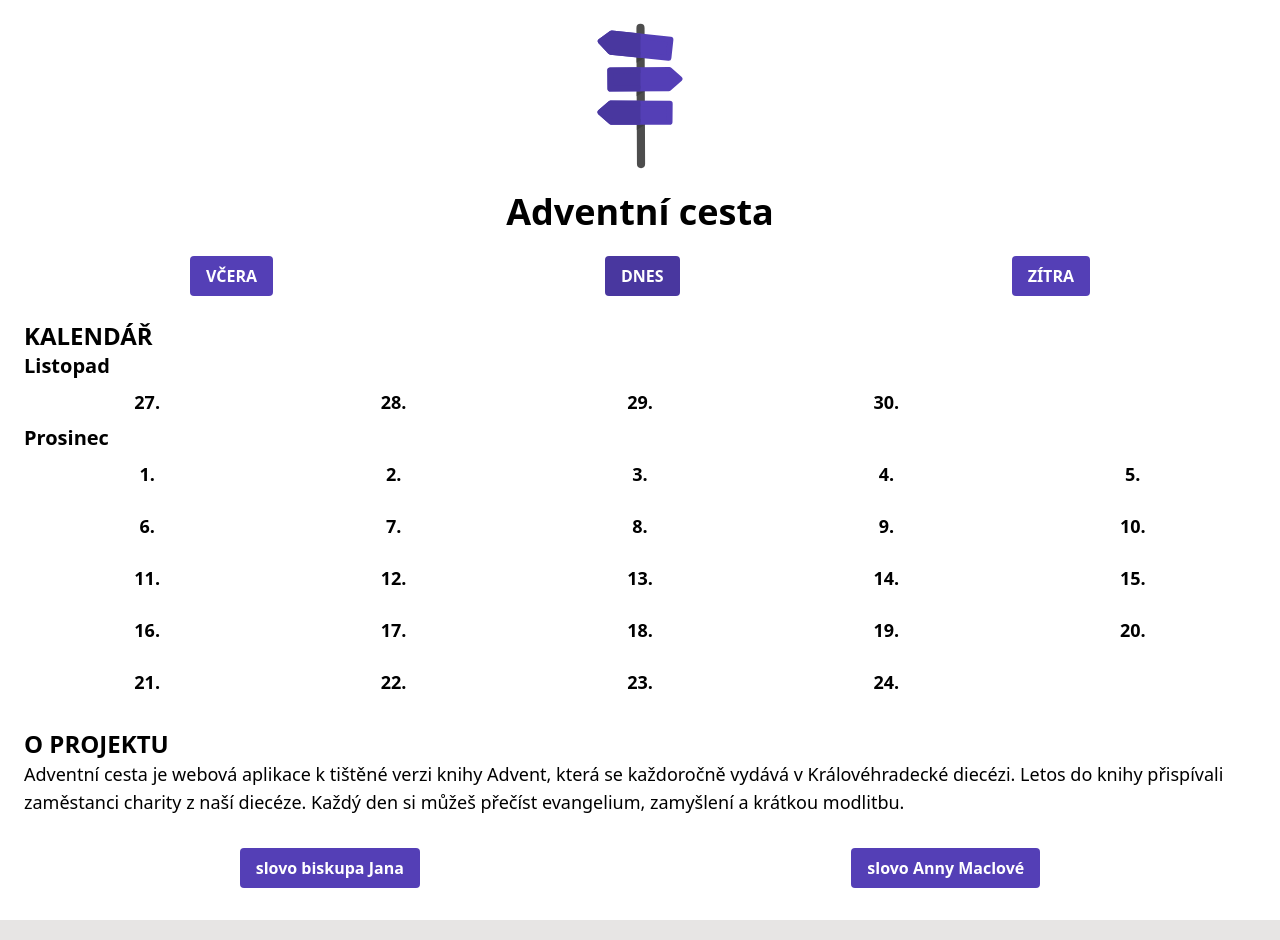
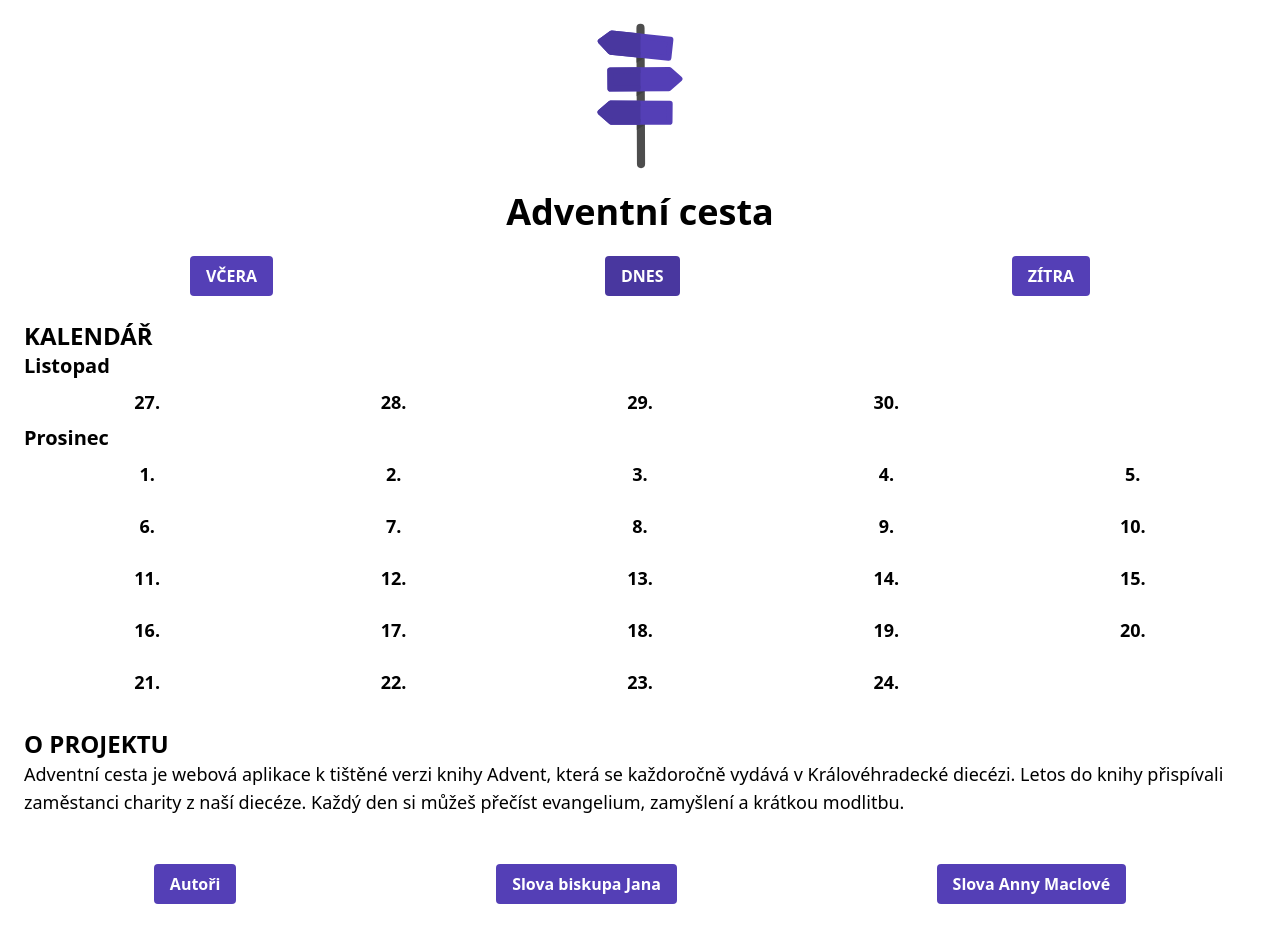
Before and after one commit to petrkucerak/adventnicesta, a Next.js app: page / in a window 1280 px wide. Shown: the top 940 px of the page. Built offline with nearby package versions, Linux system fonts and the light colour scheme.

Commit message:
Add page with autors

```diff
--- a/components/utils/button.js
+++ b/components/utils/button.js
@@ -4,7 +4,7 @@ export default function Button({ href, content }) {
   return (
     <Link
       href={href}
-      className="bg-violet-light uppercase rounded text-white px-4 py-2 font-semibold hover:scale-110 duration-200"
+      className="bg-violet-light rounded text-white px-4 py-2 font-semibold hover:scale-110 duration-200 my-4"
     >
       <button title={content}>{content}</button>
     </Link>
--- /dev/null
+++ b/pages/autori.js
@@ -0,0 +1,43 @@
+import Head from "next/head";
+import Layout from "../components/layout";
+import { getAllPosts } from "../lib/api";
+import ArticleHeader from "../components/header";
+
+export default function Autori({ allPosts }) {
+  return (
+    <>
+      <Head>
+        <title>Autoři Adventní cesta</title>
+      </Head>
+      <Layout>
+        <ArticleHeader />
+        <section className="mx-6 max-w-[800px]">
+          <h1 className="text-4xl font-bold mb-8">Autoři zamyšlení</h1>
+          <ul>
+            {allPosts.map((post) => {
+              return (
+                <li className="mb-4" key={post.date} id={post.date}>
+                  <strong>{post.author}</strong>
+                  <br />
+                  {post.authorDescription}
+                </li>
+              );
+            })}
+          </ul>
+          <h2 className="text-2xl font-bold mt-8 mb-2">Na přípravě se dále podíleli</h2>
+          <p className="mb-8">
+            Anna Maclová, Prokop Brož, Zuzana Macečková, Anna Hrčková a Jiří
+            Bittner
+          </p>
+        </section>
+      </Layout>
+    </>
+  );
+}
+
+export async function getStaticProps() {
+  const allPosts = getAllPosts();
+  return {
+    props: { allPosts },
+  };
+}
--- a/pages/den/[slug].js
+++ b/pages/den/[slug].js
@@ -28,12 +28,10 @@ export default function Post({ post, preview }) {
           <span className="font-mono">({post.source})</span>
           <p className="mt-2 tracking-wide text-lg">{post.quote}</p>
           <h2 className="text-2xl font-bold mt-8 mb-2">Zamyšlení</h2>
-          <p className=" text-lg whitespace-pre-line">
-            {post.reflexion}
-          </p>
+          <p className=" text-lg whitespace-pre-line">{post.reflexion}</p>
           <p className="text-lg mt-4 text-stone-600 dark:text-stone-50">
             (Autor zamyšlení:{" "}
-            <Link href={`/`} className="underline">
+            <Link href={`/autori#${post.date}`} className="underline">
               {post.author}
             </Link>
             )
--- a/pages/index.js
+++ b/pages/index.js
@@ -30,9 +30,10 @@ export default function Home({ allPosts }) {
           přispívali zaměstanci charity z naší diecéze. Každý den si můžeš
           přečíst evangelium, zamyšlení a krátkou modlitbu.
         </p>
-        <div className="mx-6 flex flex-row justify-around mb-8">
-          <Button href={"/slova-biskupa-Jana"} content="slovo biskupa Jana" />
-          <Button href={"/slova-Anny-Maclove"} content="slovo Anny Maclové" />
+        <div className="mx-6 flex flex-row justify-around mb-8 flex-wrap">
+          <Button href={"/autori"} content="Autoři" />
+          <Button href={"/slova-biskupa-Jana"} content="Slova biskupa Jana" />
+          <Button href={"/slova-Anny-Maclove"} content="Slova Anny Maclové" />
         </div>
       </Layout>
     </>
```
Also changed, not shown: _days/2022-12-18.json (+1 -1 lines).
